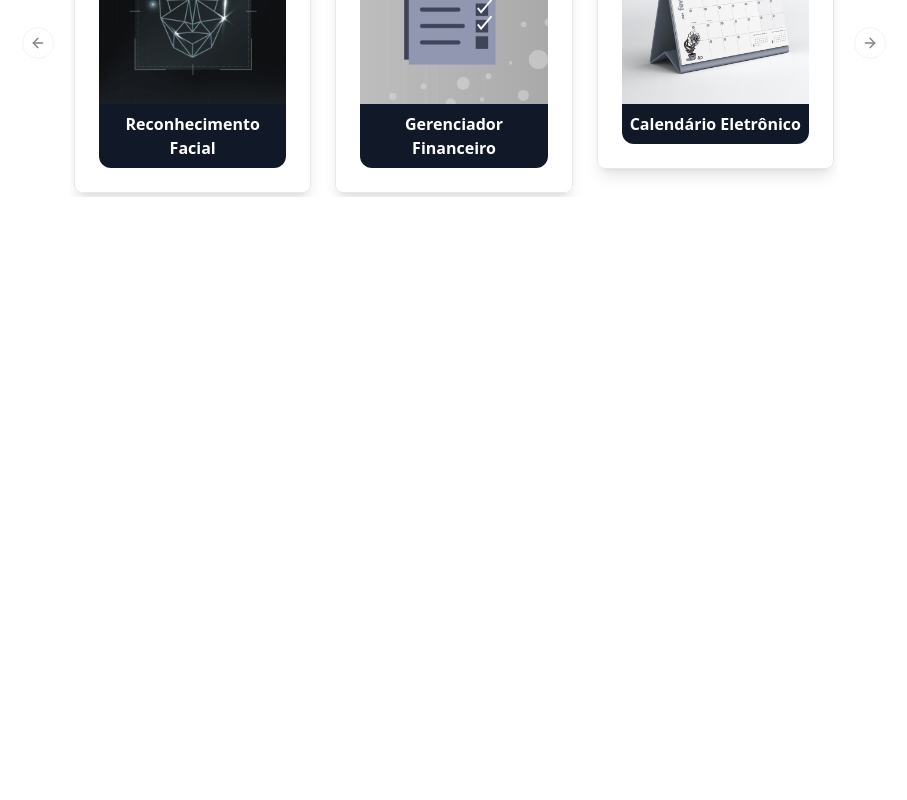
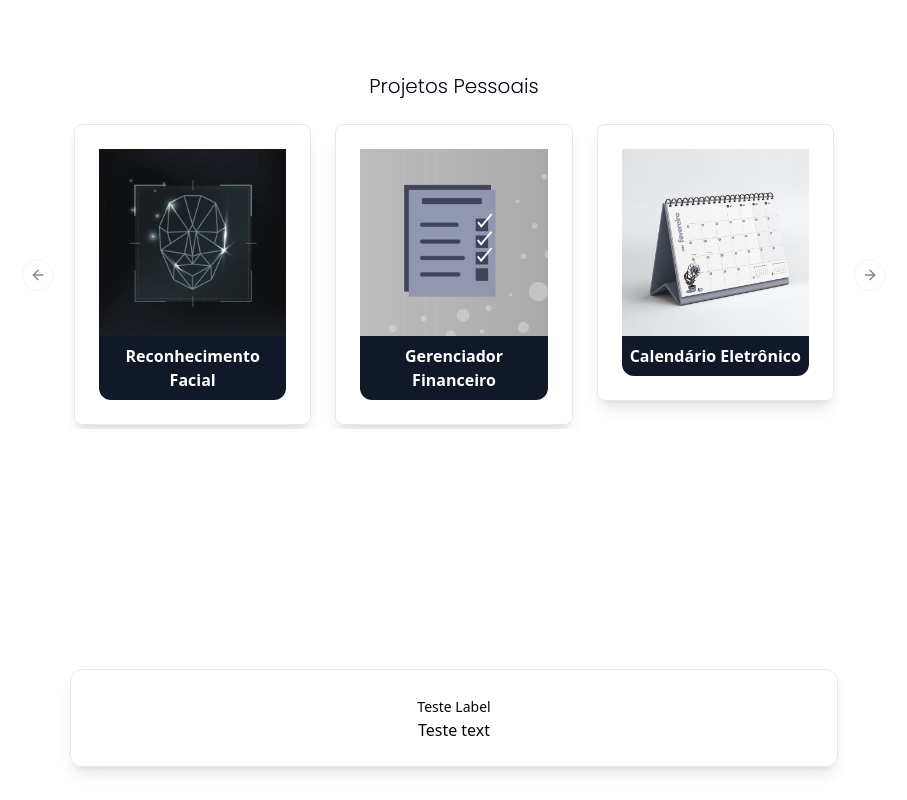
Before and after one commit to taynanhott/portfolio, a Next.js app: page /home in a window 1280 px wide. Shown: the part 900-1700 px from the top of the page, without its empty margins (186-1093 px from the left). Before the commit the page ends 1185 px from the top, so only its background shows below. Built offline with nearby package versions, Linux system fonts and the light colour scheme.

Commit message:
development of the experience sector

```diff
--- a/src/app/home/page.tsx
+++ b/src/app/home/page.tsx
@@ -3,6 +3,7 @@
 import { Title } from '@/components/Html/Body/Title/title';
 import Presentation from '@/components/Html/Body/Presentation/presentation';
 import { CarouselPlugin } from '@/components/Resources/Carrousel/carrousel';
+import Experience from '@/components/Html/Body/Experience/experience';
 
 export default function Home() {
 
@@ -11,13 +12,14 @@ export default function Home() {
       <Title />
       <Presentation />
       <div className="items-center">
-        <div className="block mt-16 text-xl font-poppins text-center pointer-events-none">
+        <div className="block mt-60 text-xl font-poppins text-center pointer-events-none">
           <p>Projetos Pessoais</p>
         </div>
-        <div className="flex mt-5 ml-20 mr-20 justify-center">
+        <div className="flex mt-5 ml-20 mr-20 mb-60 justify-center">
           <CarouselPlugin />
         </div>
       </div>
+      <Experience />
     </div >
   );
 }
--- /dev/null
+++ b/src/components/Html/Body/Experience/experience.tsx
@@ -0,0 +1,67 @@
+"use client"
+
+import { Label } from "@/components/ui/label";
+import { motion } from "framer-motion";
+
+interface Props {
+    title: string
+    text: string
+    datain: string
+    dataout?: string
+    tech?: string[]
+}
+
+const cards: Props[] = [
+    {
+        title: "Teste Label",
+        text: "Teste text",
+        datain: "00/00/0000",
+        dataout: "00/00/0000",
+        tech: [`teste`, `teste`, `teste`],
+    },
+    {
+        title: "Teste Label",
+        text: "Teste text",
+        datain: "00/00/0000",
+        dataout: "00/00/0000",
+        tech: [`teste`, `teste`, `teste`],
+    },
+    {
+        title: "Teste Label",
+        text: "Teste text",
+        datain: "00/00/0000",
+        dataout: "00/00/0000",
+        tech: [`teste`, `teste`, `teste`],
+    },
+];
+
+function Card({ cards }) {
+    const listCard = cards.map((card: any, indice: number) => {
+        return (
+            <div key={indice}>
+                <motion.div
+                    className="mb-12 backdrop-blur-sm rounded-xl border shadow-lg p-6"
+                    initial={{ opacity: 0 }}
+                    whileInView={{ opacity: 1, x: 0 }}
+                    exit={{ opacity: 0, x: -100 }}
+                    transition={{ duration: 2 }}
+                >
+                    <li>
+                        <Label>{card.title}
+                        </Label>
+                        <p>{card.text}</p>
+                    </li >
+                </motion.div >
+            </div >
+        )
+    })
+    return listCard;
+}
+
+export default function Experience() {
+    return (
+        <ul className="max-w-3xl text-center mx-auto items-center">
+            <Card cards={cards} />
+        </ul >
+    )
+}
--- a/src/components/Html/Body/Title/title.tsx
+++ b/src/components/Html/Body/Title/title.tsx
@@ -4,11 +4,11 @@ import { motion } from "framer-motion";
 
 const Lista = ({ tecnologias }: { tecnologias: string[] }) => {
 
-    let contador = 0.5;
+    let contador = 2;
 
     const listaJSX = tecnologias.map((elemento, indice) => {
 
-      contador += 0.75;
+      contador += 2;
       const duration = contador;
       const isLast = indice === tecnologias.length - 1;
 
--- a/src/components/Html/Header/head.tsx
+++ b/src/components/Html/Header/head.tsx
@@ -3,7 +3,7 @@ import Link from "next/link";
 
 export function Head() {
     return (
-        <div className="z-20 relative border shadow-lg backdrop-blur-sm flex items-center justify-center py-4 mb-10">
+        <div className="z-20 relative border shadow-lg backdrop-blur-sm flex items-center justify-center py-4 mb-24">
             <a href="https://taynan.dev" target="_self" className="font-bold text-xl ml-auto pl-20 lg:text-2xl">
                 <p >Portfólio</p>
             </a>
```
Also changed, not shown: public/image/fotoperfil.png.
